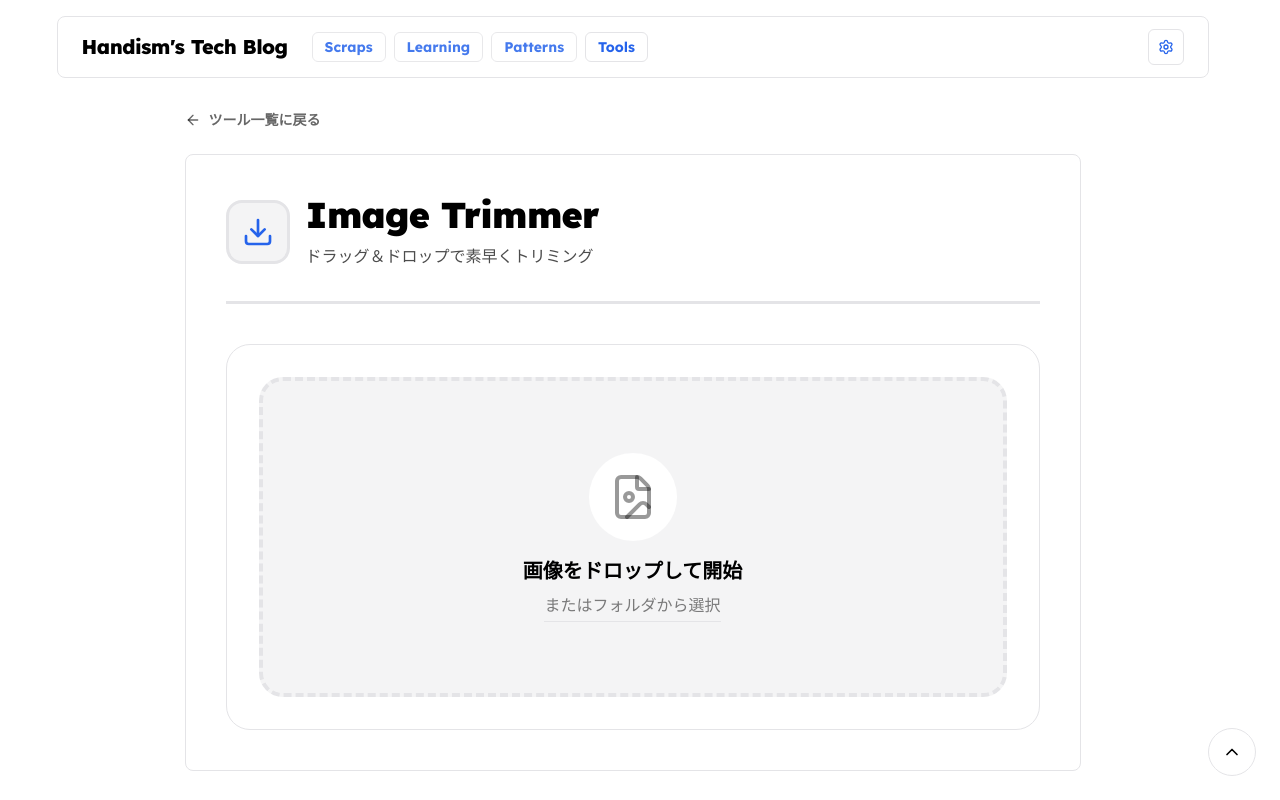
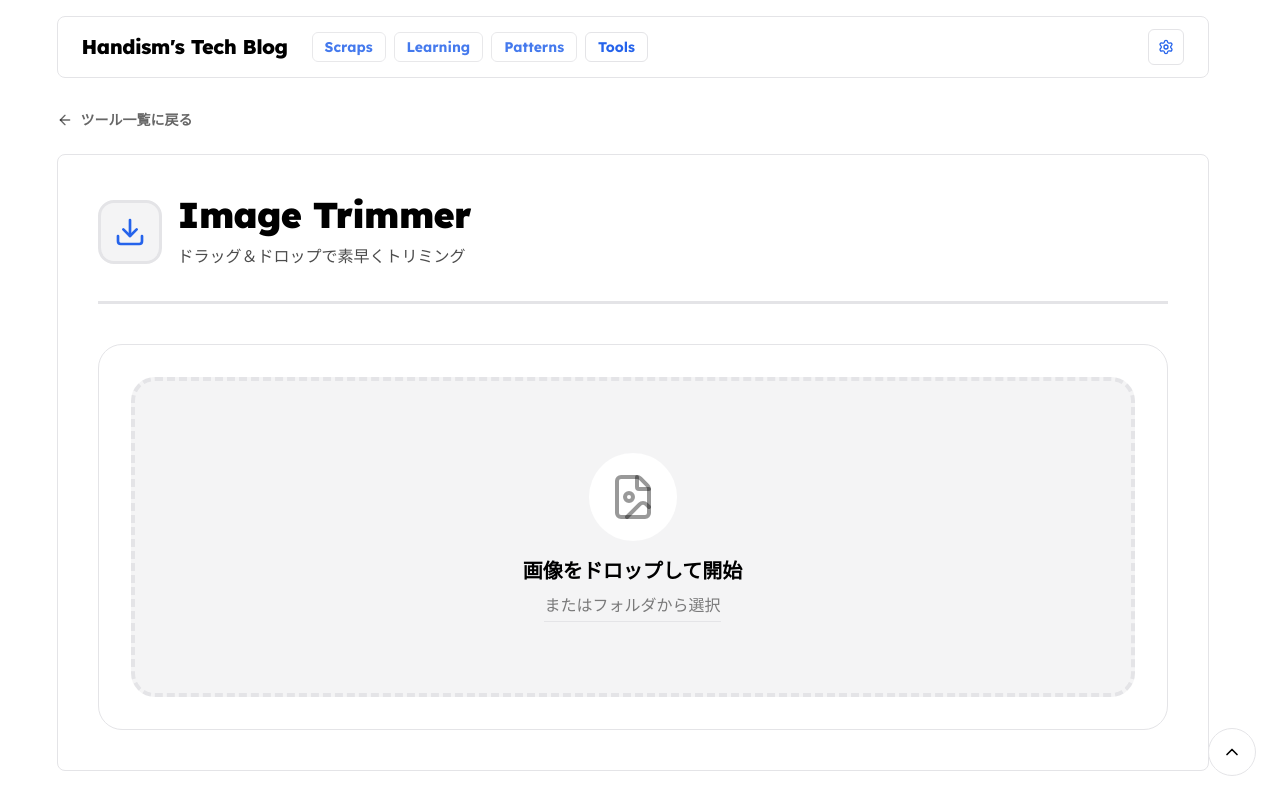
Before and after one commit to handism/handism.github.io, a Next.js app: page /tools/trimming in a window 1280 px wide. Shown: the top 800 px of the page. Built offline with nearby package versions, Linux system fonts and the light colour scheme; a web font is replaced by a local one.

Commit message:
refactor: adjust layout constraints by widening the tool page container and removing the max-width restriction on the trimming tool main element

```diff
--- a/app/tools/trimming/page.tsx
+++ b/app/tools/trimming/page.tsx
@@ -162,7 +162,7 @@ export default function ImageTrimmingApp() {
       description="ドラッグ＆ドロップで素早くトリミング"
       icon={Download}
     >
-      <main className="w-full max-w-5xl bg-card rounded-3xl shadow-lg overflow-hidden border border-border">
+      <main className="w-full bg-card rounded-3xl shadow-lg overflow-hidden border border-border">
         {image ? (
           <div className="flex flex-col lg:flex-row">
             {/* トリミングエリア */}
--- a/src/components/ToolPageLayout.tsx
+++ b/src/components/ToolPageLayout.tsx
@@ -19,7 +19,7 @@ export default function ToolPageLayout({
 }: ToolPageLayoutProps) {
   return (
     <div className="min-h-screen bg-bg p-4 md:p-8">
-      <div className="max-w-4xl mx-auto">
+      <div className="max-w-6xl mx-auto">
         {/* Back Link */}
         <Link
           href="/tools"
```
